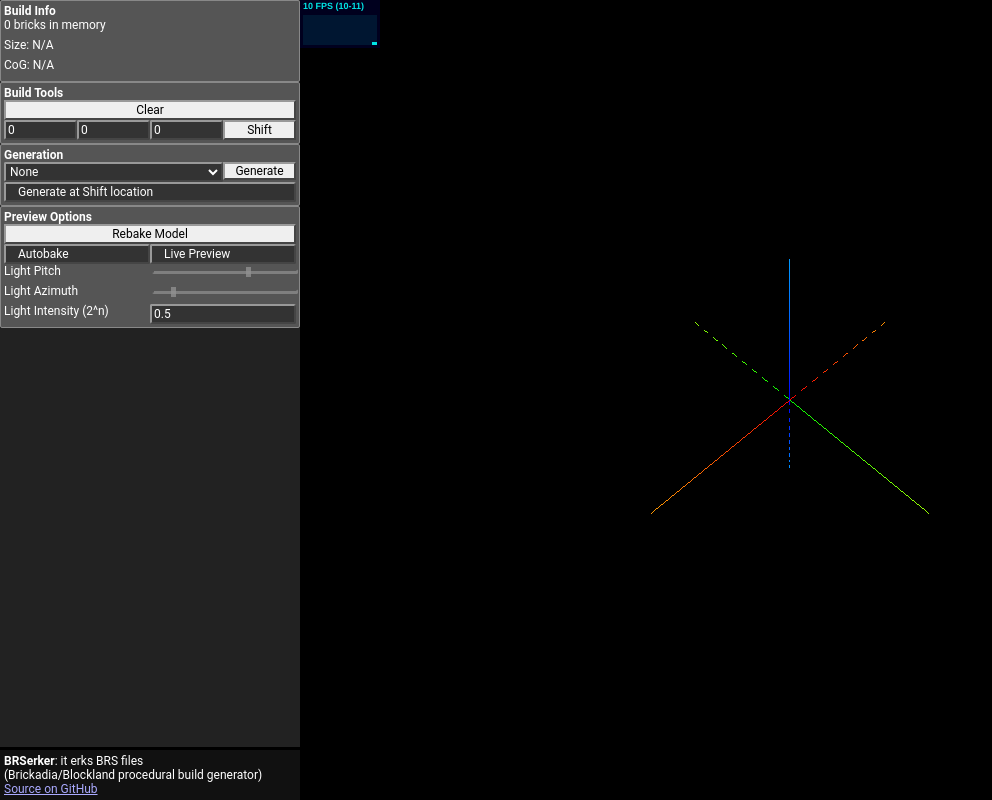
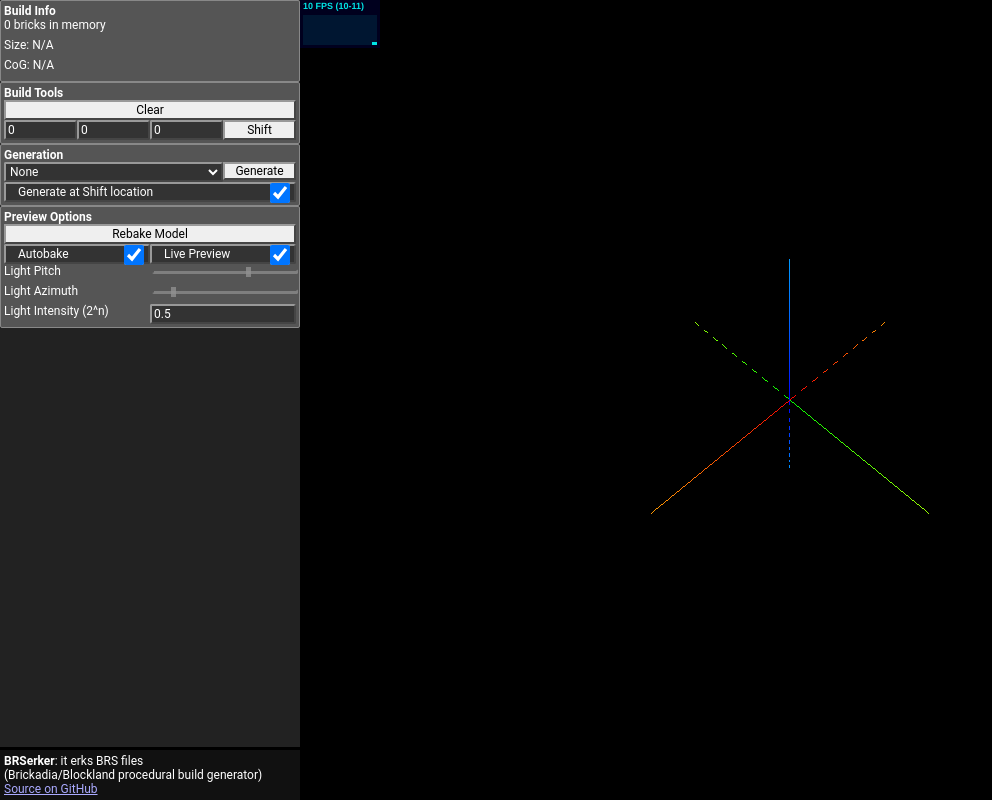
Before and after one commit to ThinkInvis/BRSerker, a plain HTML site: page index.html in a window 1280 px wide. Shown: the whole page, without its empty margins (0-992 px from the left). Drawn offline with Linux system fonts and the light colour scheme; animation ran at ten frames a second.

Commit message:
Fix checkboxes not displaying on Chrome

```diff
--- a/inputs.css
+++ b/inputs.css
@@ -90,5 +90,5 @@ button {
 	flex-grow: 0;
 	outline: none;
 	height: 20px;
-	width: 0;
+	width: 20px;
 }
```
